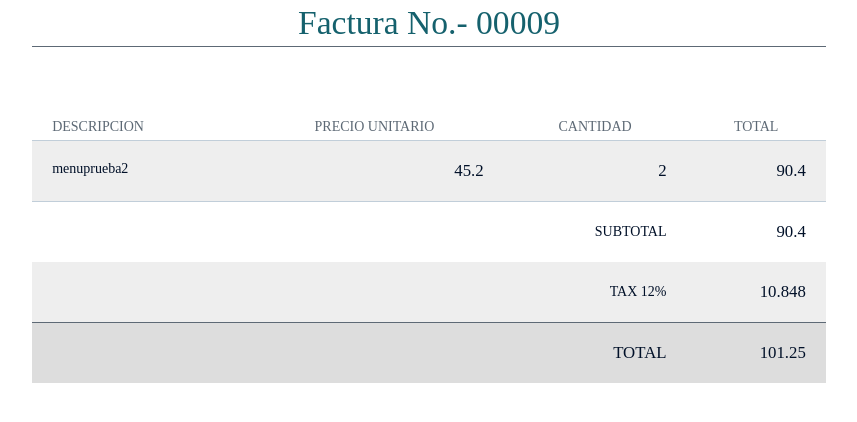
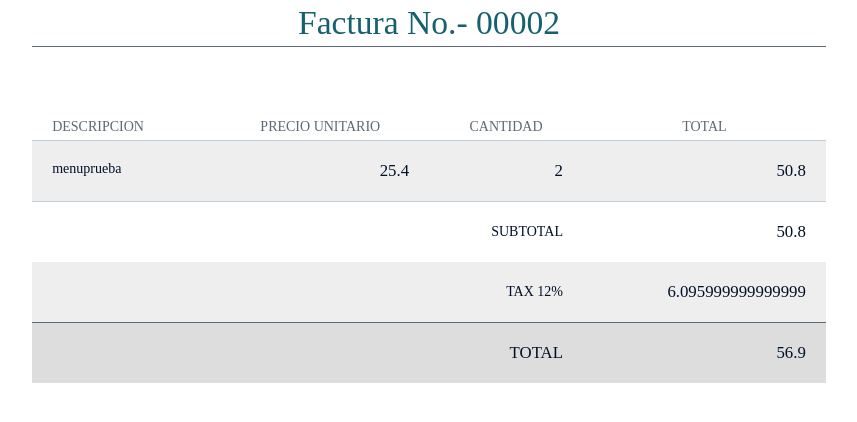
Before and after one commit to hspichardo/ToberuMan-BackEnd-NodeJS, a website: page invoices/invoice.html in a window 1280 px wide. Shown: the part 106-528 px from the top of the page, without its empty margins (211-1068 px from the left). Drawn offline with Linux system fonts and the light colour scheme; a web font is replaced by a local one.

```diff
--- a/invoices/invoice.html
+++ b/invoices/invoice.html
@@ -18,7 +18,7 @@
         </p>
       </div>
  </header>
-        <h1 style="color: #15616d; text-align: center;">Factura No.- 00009</h1>
+        <h1 style="color: #15616d; text-align: center;">Factura No.- 00002</h1>
         <table>
         <thead>
           <tr>
@@ -30,22 +30,22 @@
         </thead>
         <tbody>
     <tr>
-        <td class="desc">menuprueba2</td>
-        <td class="unit">45.2</td>
+        <td class="desc">menuprueba</td>
+        <td class="unit">25.4</td>
         <td class="qty">2</td>
-        <td class="total">90.4</td>
+        <td class="total">50.8</td>
     </tr>
           <tr>
             <td colspan="3" class="sub">SUBTOTAL</td>
-            <td class="sub total">90.4</td>
+            <td class="sub total">50.8</td>
           </tr>
           <tr>
             <td colspan="3">TAX 12%</td>
-            <td class="total">10.848</td>
+            <td class="total">6.095999999999999</td>
           </tr>
           <tr>
             <td colspan="3" class="grand total">TOTAL</td>
-            <td class="grand total">101.25</td>
+            <td class="grand total">56.9</td>
           </tr>
         </tbody>
       </table>
```
Also changed, not shown: routes/order.js (+14 -0 lines), 1 other file.
